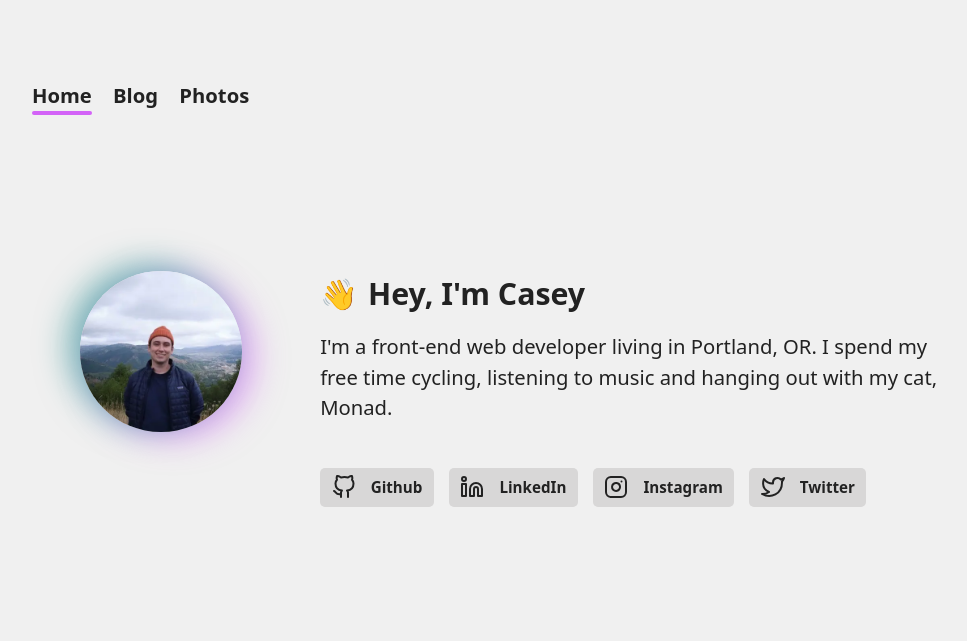
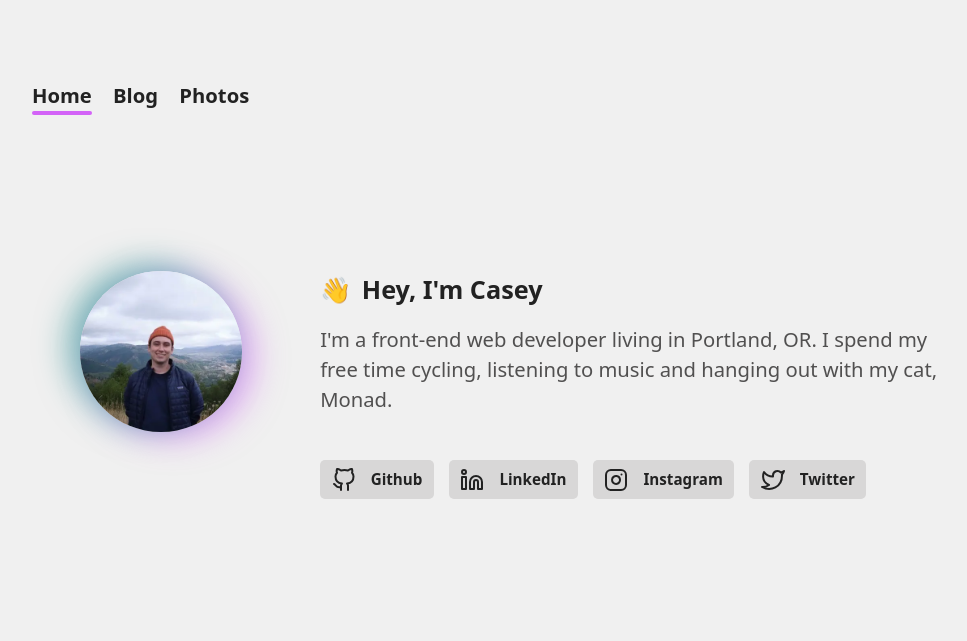
Before and after one commit to caseycarroll/caseycarroll.github.io, a Jekyll site: the page built from index.html, in a window 1280 px wide. Shown: the top 641 px of the page, without its empty margins (153-1120 px from the left). Built offline with Jekyll 4.4.1, drawn with Linux system fonts in a browser that asks for light colours; some of the changed text lies outside the part shown; grey boxes are pictures that could not be loaded.

Commit message:
improve vis heirarchy with text color, improve CLS

```diff
--- a/_includes/footer.html
+++ b/_includes/footer.html
@@ -3,7 +3,9 @@
         <div class="footer-title">
             Casey Carroll
         </div>
-        <p>Front-end Web Developer</p>
-        <p>Portland, OR</p>
+        <div class="secondary-text">
+            <p>Portland, OR</p>
+            <p>Front-end Web Developer</p>
+        </div>
     </div>
 </footer>
--- a/assets/css/main.css
+++ b/assets/css/main.css
@@ -1,6 +1,6 @@
 :root {
     --text-color: #222;
-    --text-color-light: #7a7878;
+    --text-color-light: #515050;
     --space-sm: 0.75rem;
     --space-md: 1.5rem;
     --space-lg: 8rem;
@@ -42,7 +42,7 @@ body > header, main, .footer-container {
 }
 
 h1 {
-    font-size: var(--space-md);
+    font-size: 1.25em;
 }
 
 h2 {
@@ -87,6 +87,10 @@ nav a.current-page::after {
 
 main {
     line-height: 1.5;
+}
+
+.secondary-text {
+    color: var(--text-color-light);
 }
 
 .reading-width {
@@ -215,6 +219,7 @@ main {
     display: flex;
     justify-content: center;
     align-items: center;
+    aspect-ratio: 16 / 9;
 }
 
 .video-container {
--- a/index.html
+++ b/index.html
@@ -15,7 +15,7 @@ link: home
     </div>
     <div class="about-wrapper stack-sm">
         <h1><span aria-hidden="true" class="waving-hand">👋</span>Hey, I'm Casey</h1>
-        <p>
+        <p class="secondary-text">
             I'm a front-end web developer living in Portland, OR. I spend my free time cycling, listening to music and hanging out with my cat, Monad.
         </p>
         <div>
@@ -47,7 +47,7 @@ link: home
 <div class="video-section switcher reading-width">
     <div class="stack-sm video-desc">
         <h2>Cycling the PNW</h2>
-        <p>In the Summer of 2020 I moved to Portland, OR with the intent to ride my bike as much as possible.
+        <p class="secondary-text">In the Summer of 2020 I moved to Portland, OR with the intent to ride my bike as much as possible.
             There's no shortage of beautiful places to ride here. From the coast to The Dalles, I've descended through amazing landscapes
             and crested punishing climbs.
         </p>
```
